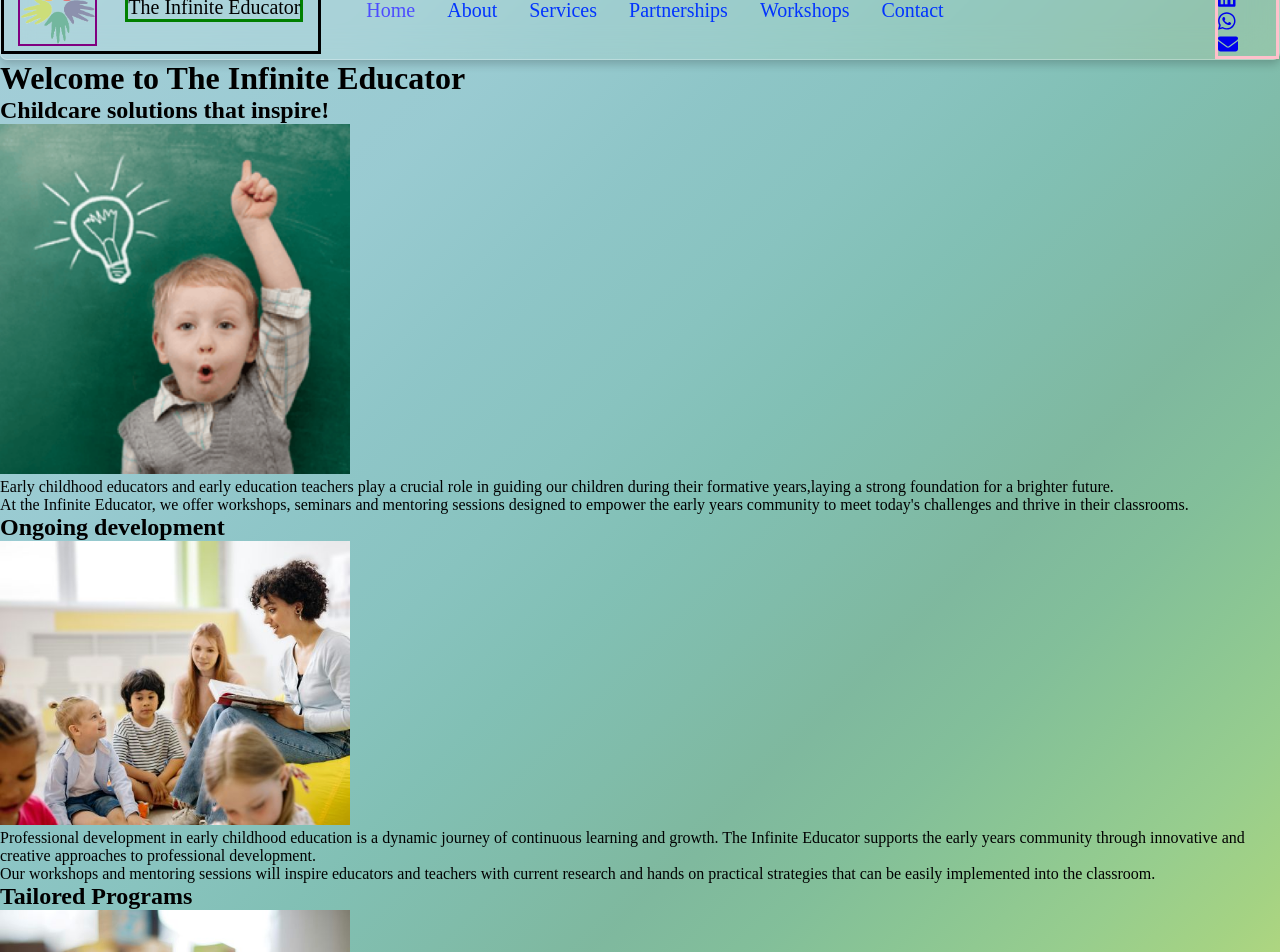
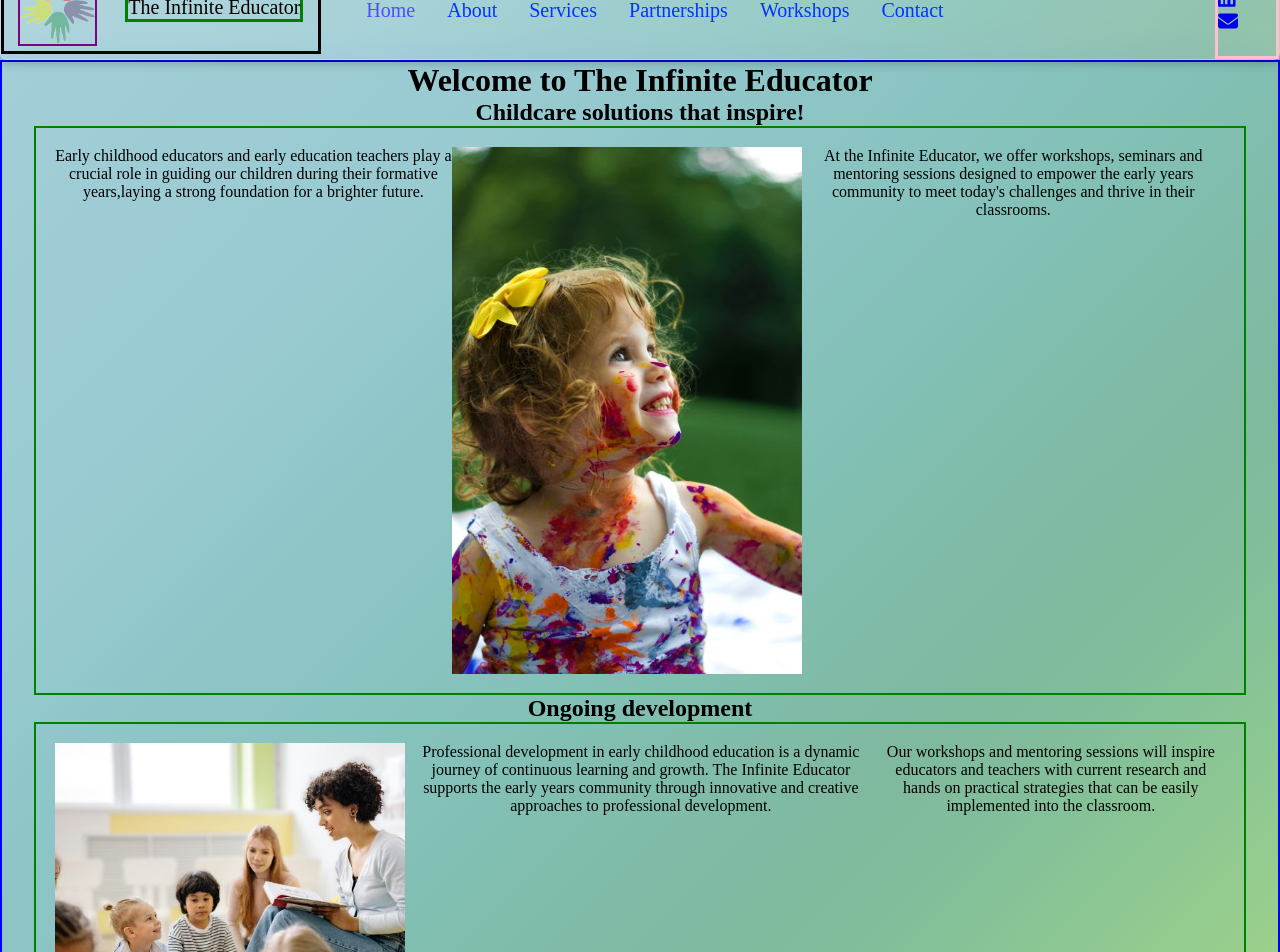
Before and after one commit to CharleenK/The-Infinite-Educator, a React (Create React App) app: page / in a window 1280 px wide. Shown: the part 40-992 px from the top of the page. Built offline with nearby package versions, Linux system fonts and the light colour scheme.

Commit message:
flex added

```diff
--- a/src/Components/Navbar.js
+++ b/src/Components/Navbar.js
@@ -4,7 +4,7 @@ import styled from "styled-components";
 import { FontAwesomeIcon } from "@fortawesome/react-fontawesome";
 import { faFacebook } from "@fortawesome/free-brands-svg-icons";
 import { faLinkedin } from "@fortawesome/free-brands-svg-icons";
-import { faWhatsapp } from "@fortawesome/free-brands-svg-icons";
+// import { faWhatsapp } from "@fortawesome/free-brands-svg-icons";
 import { faEnvelope } from "@fortawesome/free-solid-svg-icons";
 
 const Navbar = () => {
@@ -44,11 +44,11 @@ const Navbar = () => {
               <FontAwesomeIcon icon={faLinkedin} />
             </a>
           </p>
-          <p>
+          {/* <p>
             <a href="1-514-651-6621">
               <FontAwesomeIcon icon={faWhatsapp} />
             </a>
-          </p>
+          </p> */}
           <p>
             <a href="mailto:Donna.skea30@gmail.com" target="_blank">
               <FontAwesomeIcon icon={faEnvelope} />
--- a/src/pages/Home.js
+++ b/src/pages/Home.js
@@ -2,7 +2,9 @@ import React from "react";
 import Footer from "../Components/Footer";
 import "../styles/background.css";
 import styled from "styled-components";
-import brightIdea from "../images/homePagePics/brightIdea2.png";
+// import brightIdea from "../images/homePagePics/brightIdea2.png";
+import paintedChild from "../images/servicesPics/paintedChild.jpg";
+
 import storyTime from "../images/homePagePics/storyTime2.jpg";
 import playBlocks from "../images/homePagePics/playBlocks2.jpg";
 const Home = () => {
@@ -12,18 +14,21 @@ const Home = () => {
         <StyledDiv1>
           <h1> Welcome to The Infinite Educator</h1>
           <h2>Childcare solutions that inspire!</h2>
-          <StyledImg1 src={brightIdea} alt="light bulb and child" />
+          <StyledDiv2>
             <p>
               Early childhood educators and early education teachers play a
               crucial role in guiding our children during their formative
               years,laying a strong foundation for a brighter future.
             </p>
+            <StyledImg1 src={paintedChild} alt="child covered in paint" />
             <p>
-            At the Infinite Educator, we offer workshops, seminars and mentoring
-            sessions designed to empower the early years community to meet
-            today's challenges and thrive in their classrooms.
+              At the Infinite Educator, we offer workshops, seminars and
+              mentoring sessions designed to empower the early years community
+              to meet today's challenges and thrive in their classrooms.
             </p>
+          </StyledDiv2>
           <h2>Ongoing development</h2>
+          <StyledDiv2>
             <StyledImg2 src={storyTime} alt="teacher reads story to children" />
             <p>
               Professional development in early childhood education is a dynamic
@@ -36,13 +41,16 @@ const Home = () => {
               teachers with current research and hands on practical strategies
               that can be easily implemented into the classroom.
             </p>
+          </StyledDiv2>
           <h2>Tailored Programs</h2>
+          <StyledDiv2>
             <StyledImg3 src={playBlocks} alt="blocks spell play" />
             <p>
-            The Infinite Educator provides comprehensive workshops and mentoring
-            services that are specifically tailored to meet the unique needs of
-            your childcare facility or school.
+              The Infinite Educator provides comprehensive workshops and
+              mentoring services that are specifically tailored to meet the
+              unique needs of your childcare facility or school.
             </p>
+          </StyledDiv2>
         </StyledDiv1>
       </div>
       <Footer />
@@ -50,15 +58,32 @@ const Home = () => {
   );
 };
 
-const StyledDiv1 = styled.div``;
+const StyledDiv1 = styled.div`
+  border: 2px solid blue;
+  display: inline-flex;
+  flex-direction: column;
+  justify-content: center;
+  align-items: center;
+  align-content: center;
+`;
+
+const StyledDiv2 = styled.div`
+  display: flex;
+  border: 2px solid green;
+  margin: auto;
+  width: 95%;
+  padding: 1.5%;
+  text-align: center;
+`;
+
 const StyledImg1 = styled.img`
-  width: 350px;
+  max-width: 350px;
 `;
 const StyledImg2 = styled.img`
-  width: 350px;
+  max-width: 350px;
 `;
 const StyledImg3 = styled.img`
-  width: 350px;
+  max-width: 350px;
 `;
 
 export default Home;
--- a/src/pages/Services.js
+++ b/src/pages/Services.js
@@ -7,34 +7,34 @@ import bricolage from "../images/servicesPics/bricolage2.jpg";
 import specialNeeds from "../images/servicesPics/specialNeeds2.jpg";
 import brightClassroom from "../images/servicesPics/brightClassroom2.jpg";
 import maleTeacher from "../images/servicesPics/maleTeacher2.jpg";
-import paintedChild from "../images/servicesPics/paintedChild.jpg";
 
 const Services = () => {
   return (
     <>
+      <StyledDiv>
         <h1>The Services page</h1>
         <h2>Our Services</h2>
         <p>
-        The Infinite Educator offers a range of workshops and mentoring services
-        to support, inspire and create a positive early childhood community.
+          The Infinite Educator offers a range of workshops and mentoring
+          services to support, inspire and create a positive early childhood
+          community.
         </p>
         <StyledImg1
           src={colorfulClay}
           alt="toddler placing blocks to form a tower"
         />
         <p>
-        The Infinite Educator specializes in early childhood, out of school and
-        PreK and Kindergarten in the following areas:
+          The Infinite Educator specializes in early childhood, out of school
+          and PreK and Kindergarten in the following areas:
         </p>
         <h3>Educator Wellness:</h3>
         <StyledImg1 src={teacherHug} alt="child hugging teacher" />
         <p>
-        to empower educators with comprehensive, evidence-based strategies that
-        restore professional fulfillment, mitigate workplace stress and
+          to empower educators with comprehensive, evidence-based strategies
+          that restore professional fulfillment, mitigate workplace stress and
           cultivate sustainable career resilience.
         </p>
         <h3>Educator Support & Development:</h3>
-      <StyledImg1 src={paintedChild} alt="child covered in paint" />
         <p>
           To empower educators to elevate their teaching skills, inspire
           professional growth and enhance educational excellence.
@@ -59,8 +59,8 @@ const Services = () => {
         <StyledImg1 src={bricolage} alt="child using scissors" />
         <p>
           To collaborate with PreK and Kindergarten teachers to provide guidance
-        on facilitating free play experiences, optimizing classroom setups, and
-        deepening their understanding of child development stages and
+          on facilitating free play experiences, optimizing classroom setups,
+          and deepening their understanding of child development stages and
           milestones.
         </p>
         <h3>Program Consultations:</h3>
@@ -83,13 +83,18 @@ const Services = () => {
         <StyledImg1 src={maleTeacher} alt="male teacger reading with child" />
         <p>
           To empower educators and teachers in enhancing their reflective
-        practices, enabling them to grow as intentional professionals and reach
-        their fullest potential.
+          practices, enabling them to grow as intentional professionals and
+          reach their fullest potential.
         </p>
+      </StyledDiv>
     </>
   );
 };
 
+const StyledDiv = styled.div`
+  display: inline-flex;
+  flex-direction: row;
+`;
 const StyledImg1 = styled.img`
   width: 350px;
 `;
```
Lines whose indentation alone changed are shown as unchanged.
